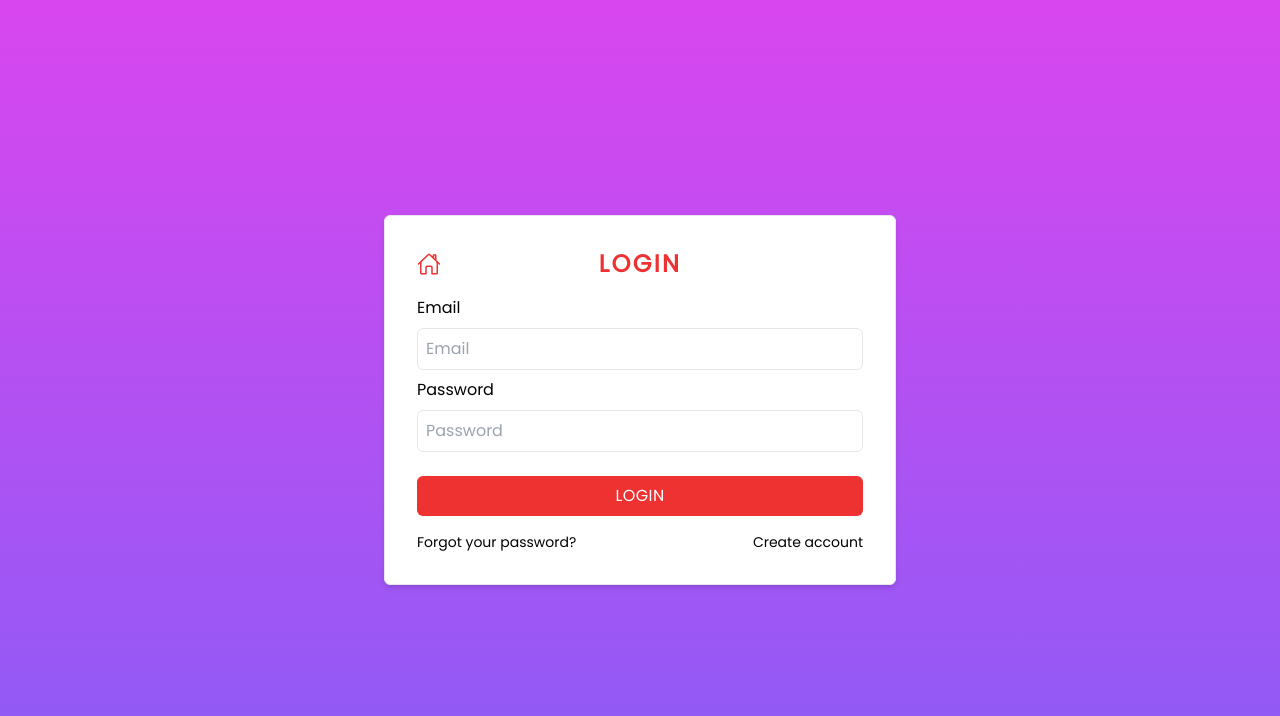
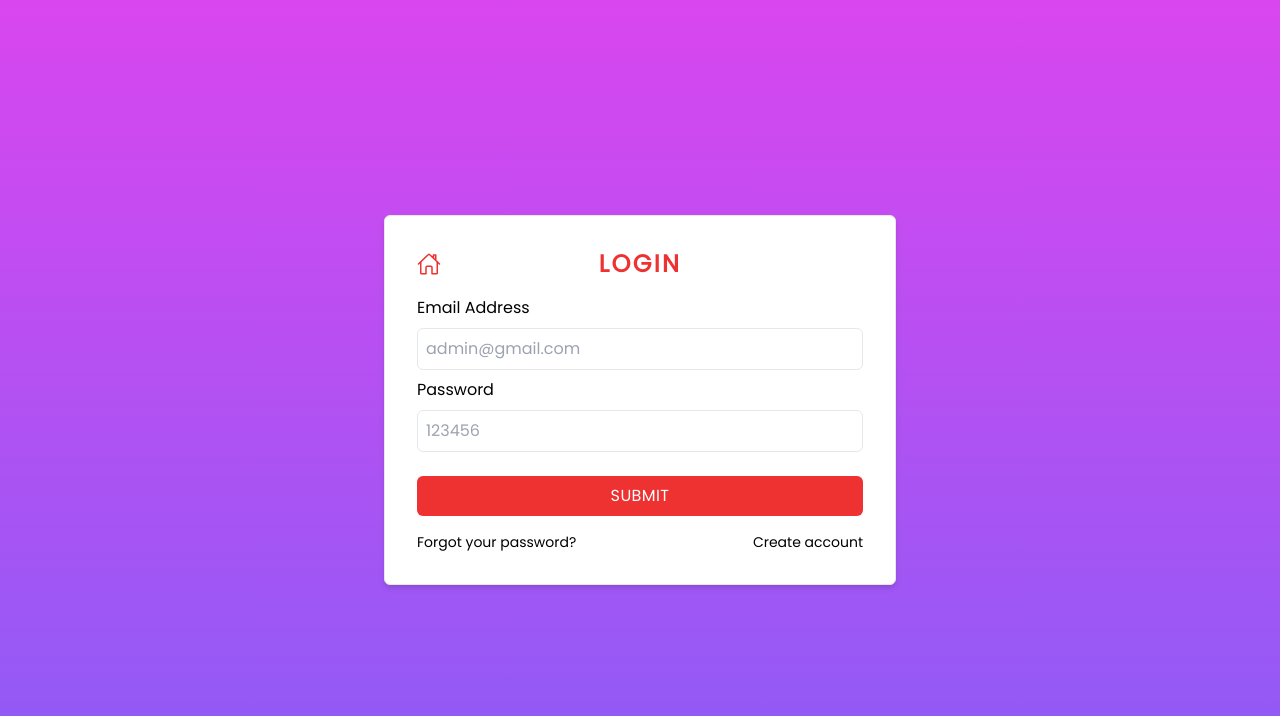
Before and after one commit to lthhieu/ecommerce-fe, a React (Vite) app: page /login in a window 1280 px wide. Shown: the top 716 px of the page. Built offline with nearby package versions, Linux system fonts and the light colour scheme.

Commit message:
validate login with formik

```diff
--- /dev/null
+++ b/src/components/custom.formik.tsx
@@ -0,0 +1,23 @@
+import { useField } from "formik";
+interface ITextInput {
+    label: string,
+    id?: string,
+    name: string,
+    type: string,
+    placeholder: string,
+    onKeyDown?: (e: React.KeyboardEvent<HTMLInputElement>) => void
+}
+export const MyTextInput = ({ label, ...props }: ITextInput) => {
+    const [field, meta] = useField(props);
+    return (
+        <>
+            <div className='flex gap-2 items-center'>
+                <label htmlFor={props.id || props.name}>{label}</label>
+                {meta.touched && meta.error ? (
+                    <div className="text-red text-xs">{meta.error}</div>
+                ) : null}
+            </div>
+            <input className="p-2 my-2 outline-none border rounded-md" {...field} {...props} />
+        </>
+    );
+};
--- /dev/null
+++ b/src/components/login.form.tsx
@@ -0,0 +1,62 @@
+
+import { useAppDispatch } from '@/app/hooks';
+import { fetchProfileAsync } from '@/app/slice/profileSlice';
+import { apiLogin } from '@/config/api';
+import { MyTextInput } from '@/components/custom.formik';
+import { errorS } from '@/config/custom.toast';
+import { capitalizeFirstLetter, convertMess } from '@/config/helper';
+import { Formik, Form } from 'formik';
+import { useNavigate } from 'react-router-dom';
+import * as Yup from 'yup';
+
+
+const LoginForm = () => {
+    const handlePressEnter = (e: React.KeyboardEvent<HTMLInputElement>) => {
+        if (e.key === 'Enter') onsubmit
+    }
+    const dispatch = useAppDispatch();
+    const navigate = useNavigate();
+    return (
+        <Formik
+            initialValues={{ email: '', password: '' }}
+            validationSchema={Yup.object({
+                email: Yup.string().email('Invalid email address').required('Required'),
+                password: Yup.string().required('Required'),
+            })}
+            onSubmit={async (values) => {
+                const data = { username: values.email, password: values.password }
+                try {
+                    const res = await apiLogin(data)
+                    if (!res.data) {
+                        errorS(capitalizeFirstLetter(convertMess(res.message)));
+                    } else {
+                        localStorage.setItem('access_token', res.data?.access_token);
+                        dispatch(fetchProfileAsync(null))
+                        navigate('/');
+                    }
+                } catch (err) { errorS(capitalizeFirstLetter('Oops! Something wrong happened')) }
+            }}
+        >
+
+            <Form className='flex flex-col w-full'>
+                <MyTextInput
+                    label="Email Address"
+                    name="email"
+                    type="email"
+                    placeholder="admin@gmail.com"
+                />
+
+                <MyTextInput
+                    label="Password"
+                    name="password"
+                    type="password"
+                    placeholder="123456"
+                    onKeyDown={handlePressEnter}
+                />
+
+                <button className='bg-red py-2 mt-4 rounded-md text-white uppercase tracking-wide w-full' type="submit">Submit</button>
+            </Form>
+        </Formik>
+    );
+};
+export default LoginForm
--- a/src/components/login.tsx
+++ b/src/components/login.tsx
@@ -1,45 +1,14 @@
-import { apiForgotPassword, apiLogin, apiRegister } from "@/config/api"
-import { capitalizeFirstLetter, convertMess } from "@/config/helper"
-import { useState } from "react"
-import { Link, useNavigate } from "react-router-dom";
-import { errorS, successS, successT } from "@/config/custom.toast";
-import { useAppDispatch } from "@/app/hooks";
-import { fetchProfileAsync } from "@/app/slice/profileSlice";
+import { apiForgotPassword } from "@/config/api"
+import { capitalizeFirstLetter } from "@/config/helper"
+import { Link } from "react-router-dom";
+import { successS } from "@/config/custom.toast";
 import { IoHomeOutline } from "react-icons/io5";
 import { path } from "@/config/constant";
 import Swal from 'sweetalert2'
+import LoginForm from "./login.form";
 
 
 const Login = () => {
-    const dispatch = useAppDispatch();
-    const navigate = useNavigate();
-    const defaultDataSubmit = {
-        email: '',
-        password: ''
-    }
-    const [dataSubmit, setDataSubmit] = useState(defaultDataSubmit)
-    const handleChangeInput = (e: React.ChangeEvent<HTMLInputElement>) => {
-        setDataSubmit({
-            ...dataSubmit,
-            [e.target.name]: e.target.value
-        })
-    }
-    const handlePressEnter = (e: React.KeyboardEvent<HTMLInputElement>) => {
-        if (e.key === 'Enter') handleSignIn()
-    }
-    const handleSignIn = async () => {
-        const data = { username: dataSubmit.email, password: dataSubmit.password }
-        try {
-            const res = await apiLogin(data)
-            if (!res.data) {
-                errorS(capitalizeFirstLetter(convertMess(res.message)));
-            } else {
-                localStorage.setItem('access_token', res.data?.access_token);
-                dispatch(fetchProfileAsync(null))
-                navigate('/');
-            }
-        } catch (err) { errorS(capitalizeFirstLetter('Oops! Something wrong happened')) }
-    }
     const handleClick = () => {
         Swal.fire({
             title: "Please enter your email",
@@ -77,20 +46,13 @@ const Login = () => {
             <span><IoHomeOutline color="#fff" /></span>
         </div>
         <div className="w-full">
-            <div className="flex flex-col">
-                <span>Email</span>
-                <input value={dataSubmit.email} name='email' onChange={handleChangeInput} type="text" className="p-2 my-2 outline-none border rounded-md" placeholder="Email" />
-            </div>
-            <div className="flex flex-col">
-                <span>Password</span>
-                <input value={dataSubmit.password} name='password' onChange={handleChangeInput} onKeyDown={handlePressEnter} type="password" className="p-2 my-2 outline-none border rounded-md" placeholder="Password" />
-            </div>
+            <LoginForm />
         </div>
-        <div className="w-full"><button onClick={handleSignIn} className="bg-red py-2 mt-4 rounded-md text-white uppercase tracking-wide w-full">login</button></div>
         <div className={`flex justify-between w-full mt-4 text-sm`}>
             <span className="hover:text-red cursor-pointer" onClick={handleClick}>Forgot your password?</span>
-            <Link to={`/${path.REGISTER}`} onClick={() => { setDataSubmit(defaultDataSubmit) }} className="hover:text-red cursor-pointer">Create account</Link>
+            <Link to={`/${path.REGISTER}`} className="hover:text-red cursor-pointer">Create account</Link>
         </div>
+
     </div>)
 }
 export default Login
```
